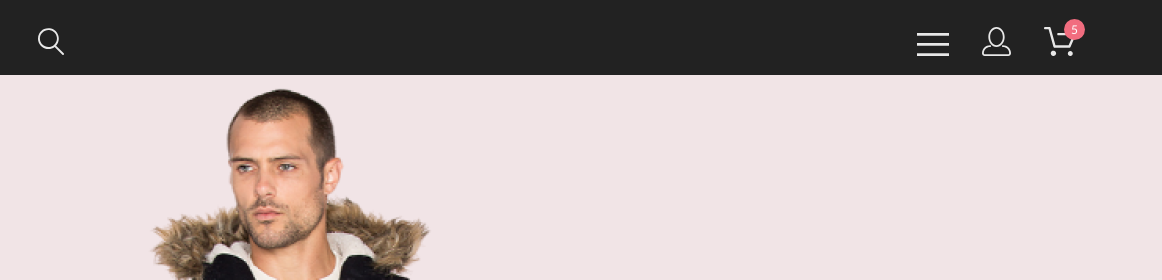
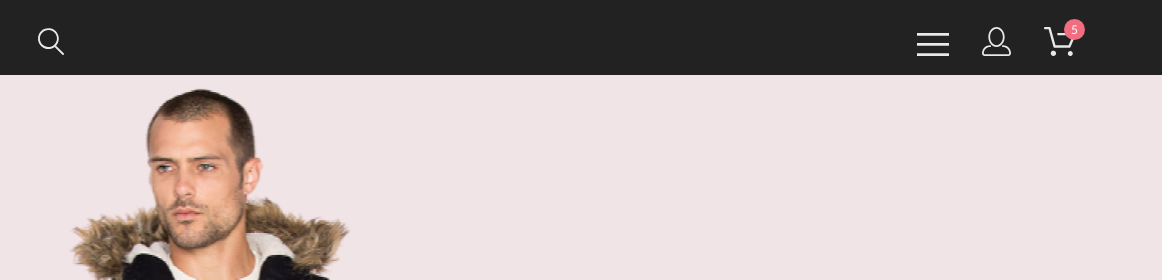
Before and after one commit to Zakharov1984/gb_layout_shop, a plain HTML site: page index.html in a window 1280 px wide. Shown: the top 280 px of the page, 118-1280 px from the left. Drawn offline with Linux system fonts and the light colour scheme.

Commit message:
updated_container_and_man_img

```diff
--- a/style/style.css
+++ b/style/style.css
@@ -10,7 +10,8 @@ ul {
 }
 
 .container {
-  max-width: 1140px;
+  max-width: 1180px;
+  padding: 0 20px;
   margin: 0 auto;
 }
 
@@ -101,7 +102,7 @@ ul {
 
 
 .promo__contnet-left {
-  background: url('../img/main/main_man.png')
+  background: url('../img/main/main_man.png') center center / cover no-repeat;
 }
 
 .promo__contnet-left, .promo__contnet-right {
```
